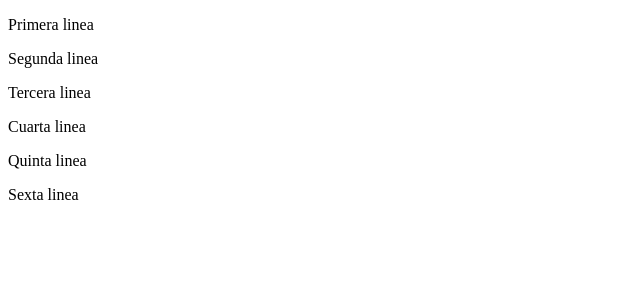
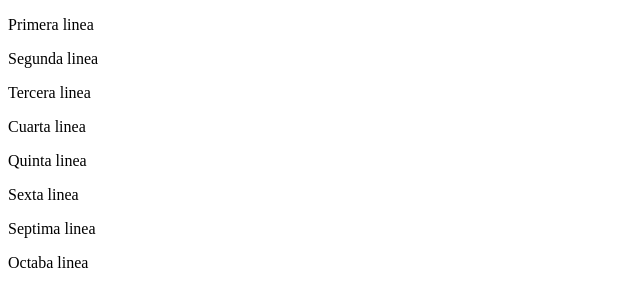
Before and after one commit to malabor/pajareria, a plain HTML site: page index.html in a window 1280 px wide. Shown: the whole page, without its empty margins (0-640 px from the left). Drawn offline with Linux system fonts and the light colour scheme.

Commit message:
add octaba line

```diff
--- a/index.html
+++ b/index.html
@@ -12,6 +12,8 @@
     <p>Cuarta linea</p>
     <p>Quinta linea</p>
     <p>Sexta linea</p>
+    <p>Septima linea</p>
+    <p>Octaba linea</p>
 
 
 
```
